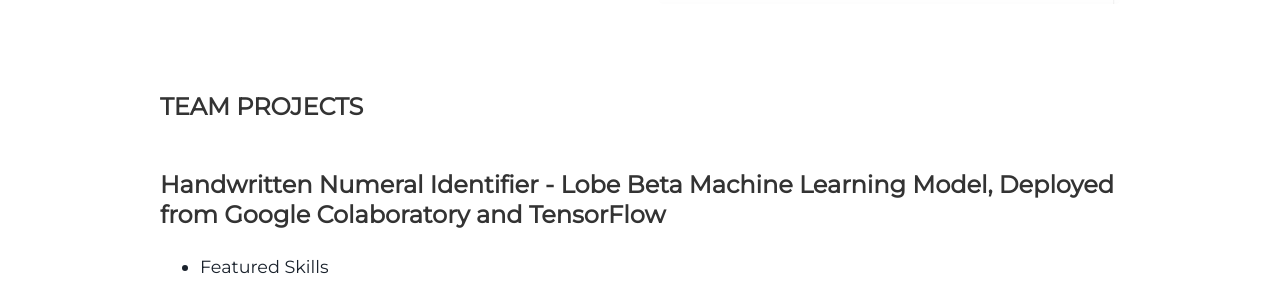
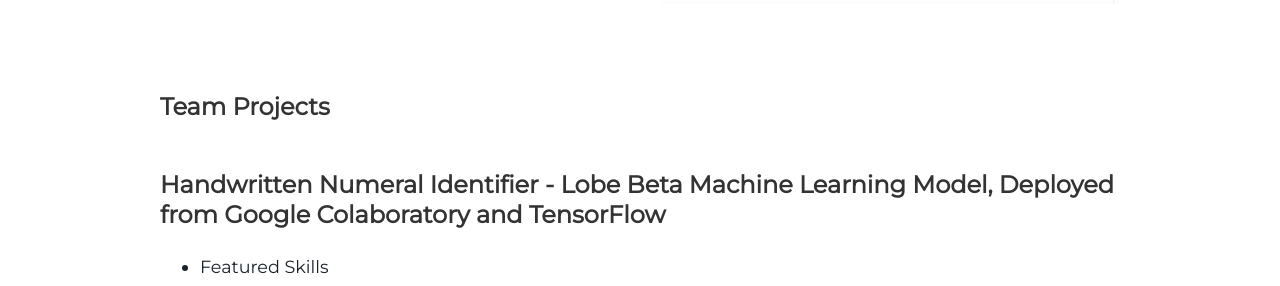
Before and after one commit to jcollins-01/site, a Jekyll site: the page built from index.html, in a window 1280 px wide and 900 px high, scrolled down 2918 px. Shown: the part 248-534 px from the top of the window. Built offline with Jekyll 4.4.1, drawn with Linux system fonts in a browser that asks for light colours.

```diff
--- a/_includes/projects.html
+++ b/_includes/projects.html
@@ -48,7 +48,7 @@
 
   </div>
   <div class="contents-center">
-    <h3> TEAM PROJECTS </h3>
+    <h3> Team Projects </h3>
   </div>
   <div class="contents-left">
     <h3> Handwritten Numeral Identifier - Lobe Beta Machine Learning Model, Deployed from Google Colaboratory and TensorFlow </h3>
```
